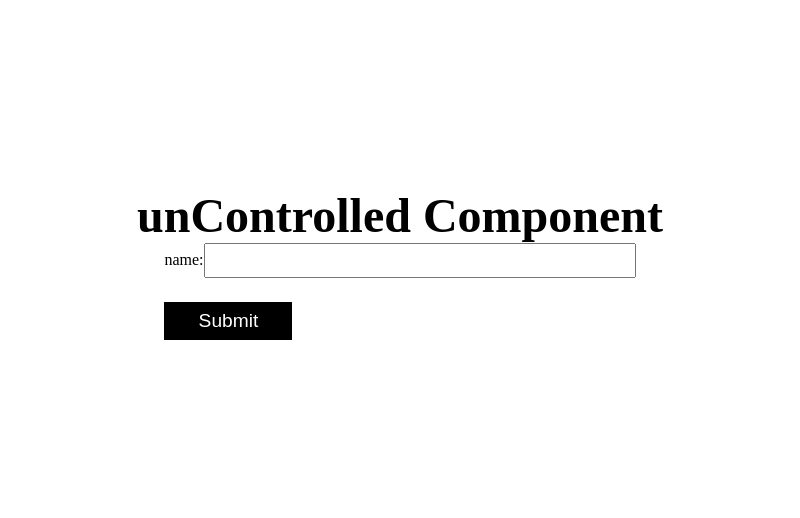
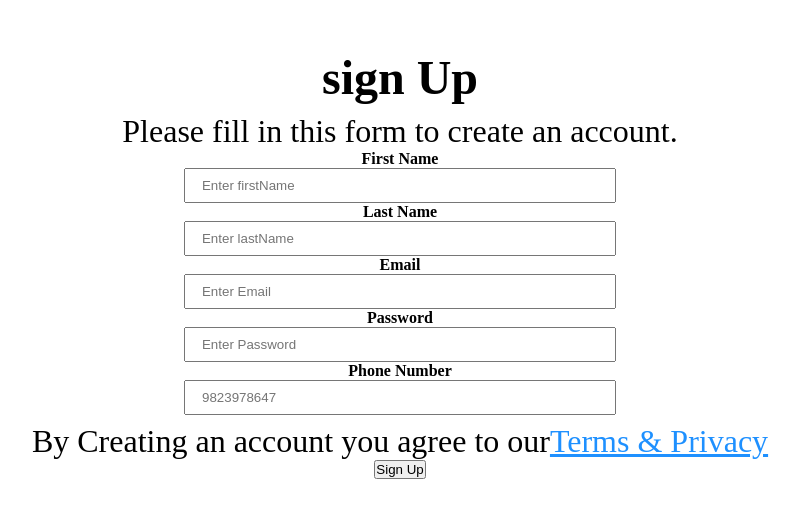
Before and after one commit to muktinathrajbanshi/reactJS2025, a React (Vite) app: page / in a window 1280 px wide. Shown: the part 176-694 px from the top of the page, without its empty margins (240-1040 px from the left). Built offline with nearby package versions, Linux system fonts and the light colour scheme.

Commit message:
Today i will playing with Form

```diff
--- a/src/App.jsx
+++ b/src/App.jsx
@@ -4,7 +4,8 @@
 // import { DerivedState } from "./components/DericedState";
 // import { LiftStateUp } from "./components/LiftStateUp";
 // import { Counter } from "./components/hooks/useState";
-import { ControlledForm } from "./components/hooks/useState/Controlled";
+// import { ControlledForm } from "./components/hooks/useState/Controlled";
+import { RegistrationForm } from "./components/hooks/useState/Registration";
 // import { UseStateChallenge } from "./components/hooks/useStateChallenge";
 // import "./components/Netflix.module.css";
 // import { ShortCircuitExample } from "./components/ShortCircuit";
@@ -32,7 +33,8 @@ const App = () => {
     {/* <ShortCircuitExample /> */}
     {/* <Counter /> */}
     {/* <UseStateChallenge /> */}
-    <ControlledForm />
+    {/* <ControlledForm /> */}
+    <RegistrationForm />
     </section>
   );
 };
--- /dev/null
+++ b/src/components/hooks/useState/Registration.jsx
@@ -0,0 +1,79 @@
+import React from 'react';
+import "../Hooks.css";
+
+export const RegistrationForm = () => {
+  return (
+    <>
+      <form>
+        <div className="container">
+            <h1>sign Up</h1>
+            <p>Please fill in this form to create an account.</p>
+
+            <label htmlFor="firstName">
+                <b>First Name</b>
+            </label>
+            <input
+            type="text"
+            name="firstName"
+            placeholder="Enter firstName"
+            required
+            />
+
+            <label htmlFor="lastName">
+                <b>Last Name</b>
+            </label>
+            <input
+            type="text"
+            name="lastName"
+            placeholder="Enter lastName"
+            required
+             />
+
+             <label htmlFor="email">
+                <b>Email</b>
+             </label>
+             <input
+             type="text"
+             placeholder="Enter Email"
+             name="email"
+             required
+              />
+
+              <label htmlFor="password">
+                <b>Password</b>
+              </label>
+              <input
+              type="text"
+                placeholder="Enter Password"
+                name="password"
+                required
+              />
+
+              <label htmlFor="phone">
+                <b>Phone Number</b>
+              </label>
+
+              <input
+              type="text"
+              name="phone"
+              placeholder="9823978647"
+              required
+               />
+
+               <p>
+                By Creating an account you agree to our
+                <a href="#" style={{ color: "dodgerblue" }}>
+                    Terms & Privacy
+                </a>
+               </p>
+
+               <div className="clearfix">
+                <button type="submit" className="btn">
+                    Sign Up
+                </button>
+               </div>
+        </div>
+      </form>
+    </>
+  );
+};
```
